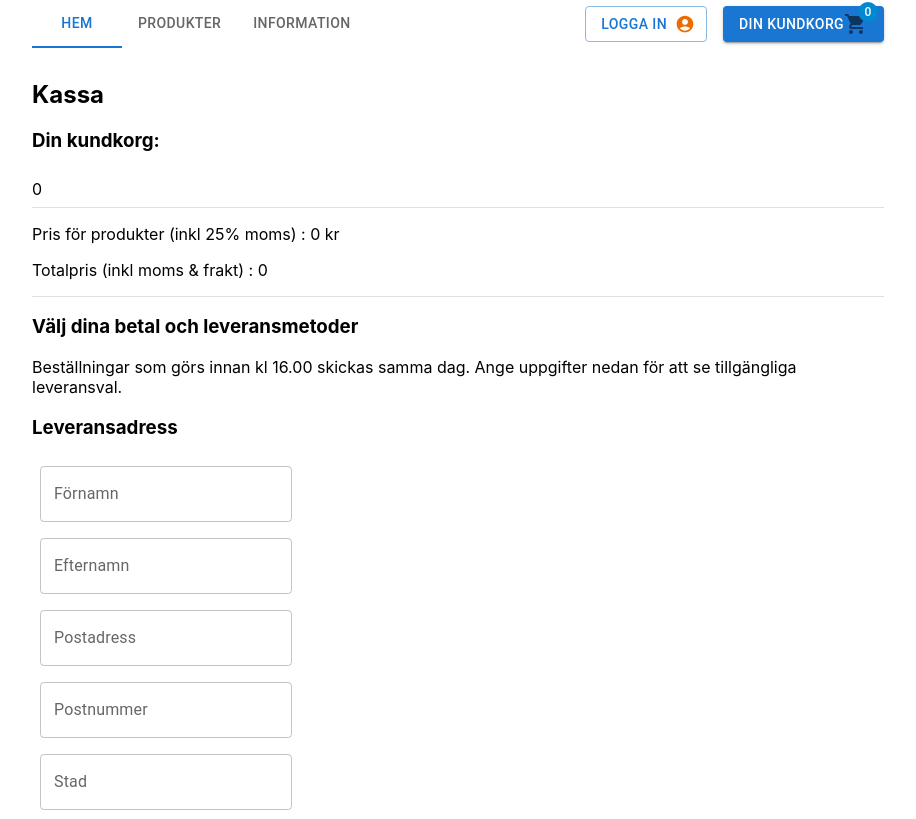
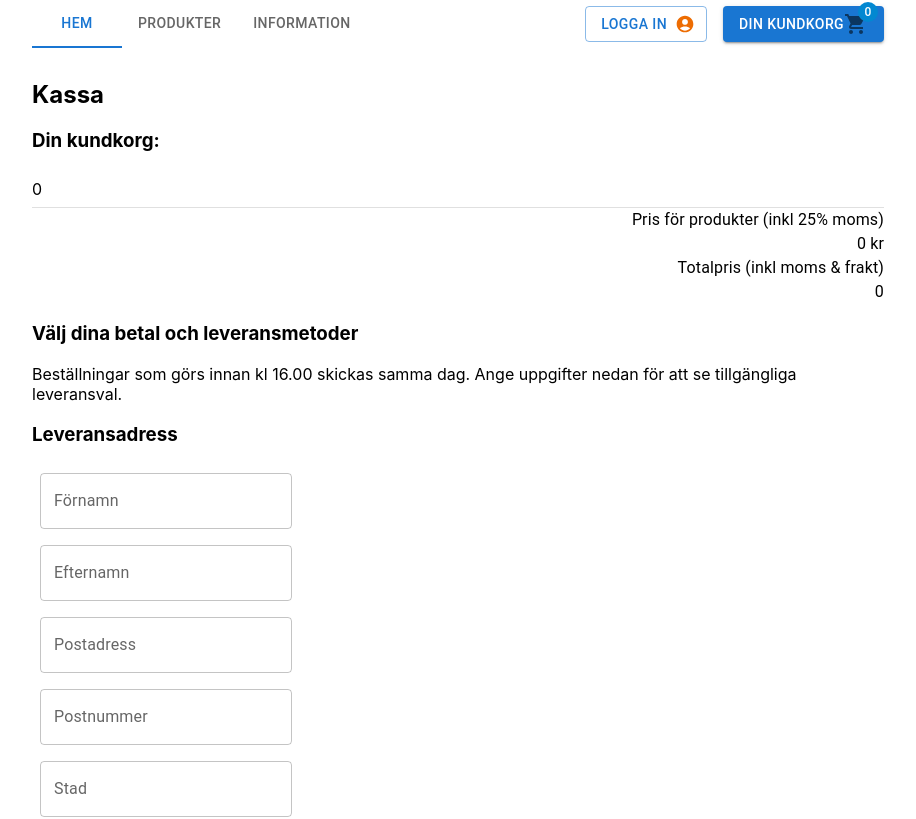
Before and after one commit to OliviaIsberg/ducky, a React (Create React App) app: page /checkoutPage in a window 1280 px wide. Shown: the top 819 px of the page, without its empty margins (182-1098 px from the left). Built offline with nearby package versions, Linux system fonts and the light colour scheme.

Commit message:
Alignment

```diff
--- a/src/pages/CheckOutPage.tsx
+++ b/src/pages/CheckOutPage.tsx
@@ -1,10 +1,12 @@
 import {
+  Box,
   Container,
   Divider,
   List,
   ListItem,
   ListItemAvatar,
   ListItemText,
+  Typography,
 } from '@mui/material'
 import OrderForm from '../components/Forms/OrderForm'
 import useLocalStorage from '../Hooks/useLocalStorage'
@@ -25,7 +27,7 @@ function CheckOutPage() {
       <h2>Kassa</h2>
       {/* cart summary, loops throught cart array */}
       <h3>Din kundkorg:</h3>
-      <List>
+      <List dense>
         {cart?.length &&
           cart.map((c: CartType) => (
             <ListItem key={c.id}>
@@ -42,10 +44,10 @@ function CheckOutPage() {
               </ListItemAvatar>
               <ListItemText
                 primary={c.title}
-                secondary={`Antal: ${c.qty} Pris: ${c.price}/st`}
+                secondary={`Antal: ${c.qty} Pris: ${c.price} kr/st`}
               />
               <ListItemText
-                primary={`${c.qty * c.price}kr`}
+                primary={`${c.qty * c.price} kr`}
                 sx={{ textAlign: 'right' }}
               />
             </ListItem>
@@ -53,20 +55,21 @@ function CheckOutPage() {
       </List>
       <Divider />
       {/* get and print total price of products */}
-      <p>Pris för produkter (inkl 25% moms) : {`${total}`} kr</p>
+      <Box sx={{ textAlign: 'right' }}>
+        <Typography>Pris för produkter (inkl 25% moms)</Typography>
+        <Typography>{`${total} kr`}</Typography>
+      </Box>
 
       {/* the second "total" should be shipping cost */}
-      <p>
-        Totalpris (inkl moms & frakt) :{' '}
-        {`${
+      <Box sx={{ textAlign: 'right' }}>
+        <Typography>Totalpris (inkl moms & frakt)</Typography>
+        <Typography>{`${
           total +
           (typeof shippingMethod === 'number'
             ? deliveryOptions[shippingMethod].price
             : 0)
-        }`}
-      </p>
-
-      <Divider />
+        }`}</Typography>
+      </Box>
 
       {/* the full form with adress, payment and shipping */}
       <OrderForm setShippingMethod={setShippingMethod} />
```
